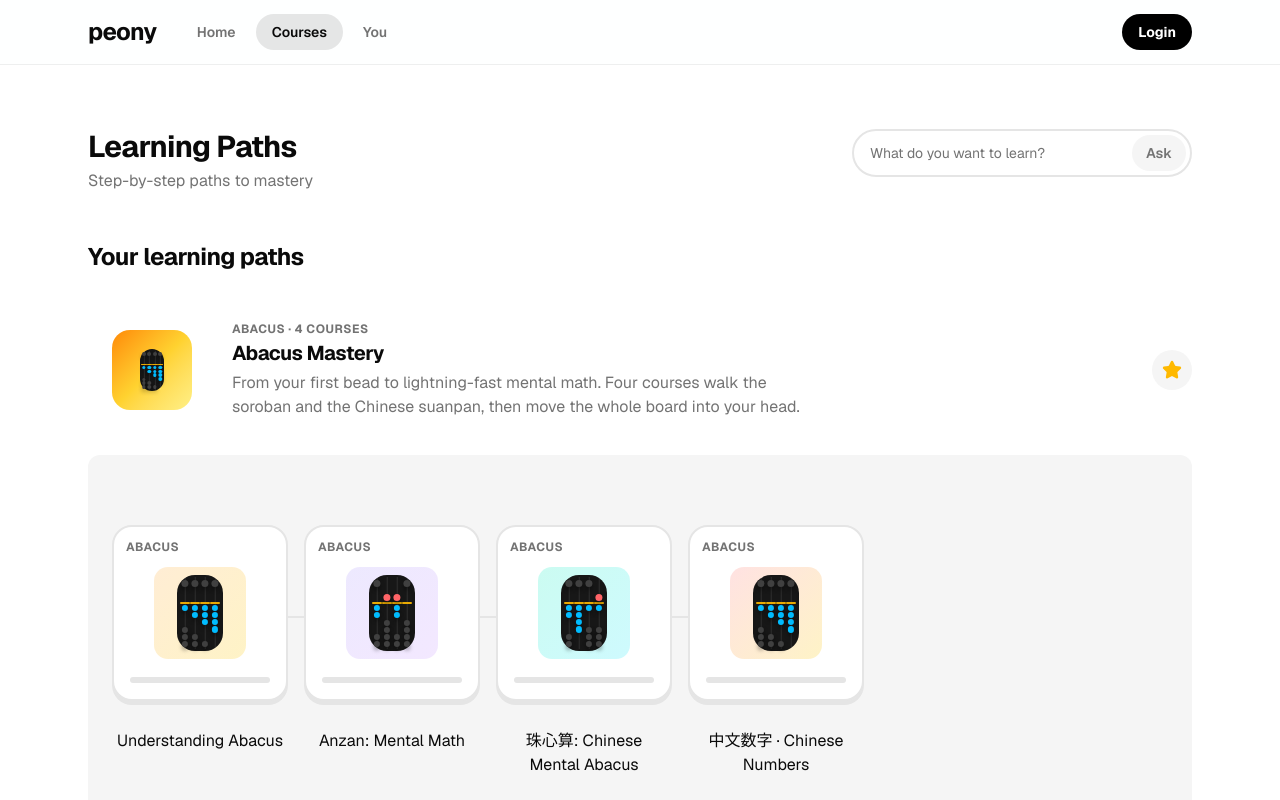
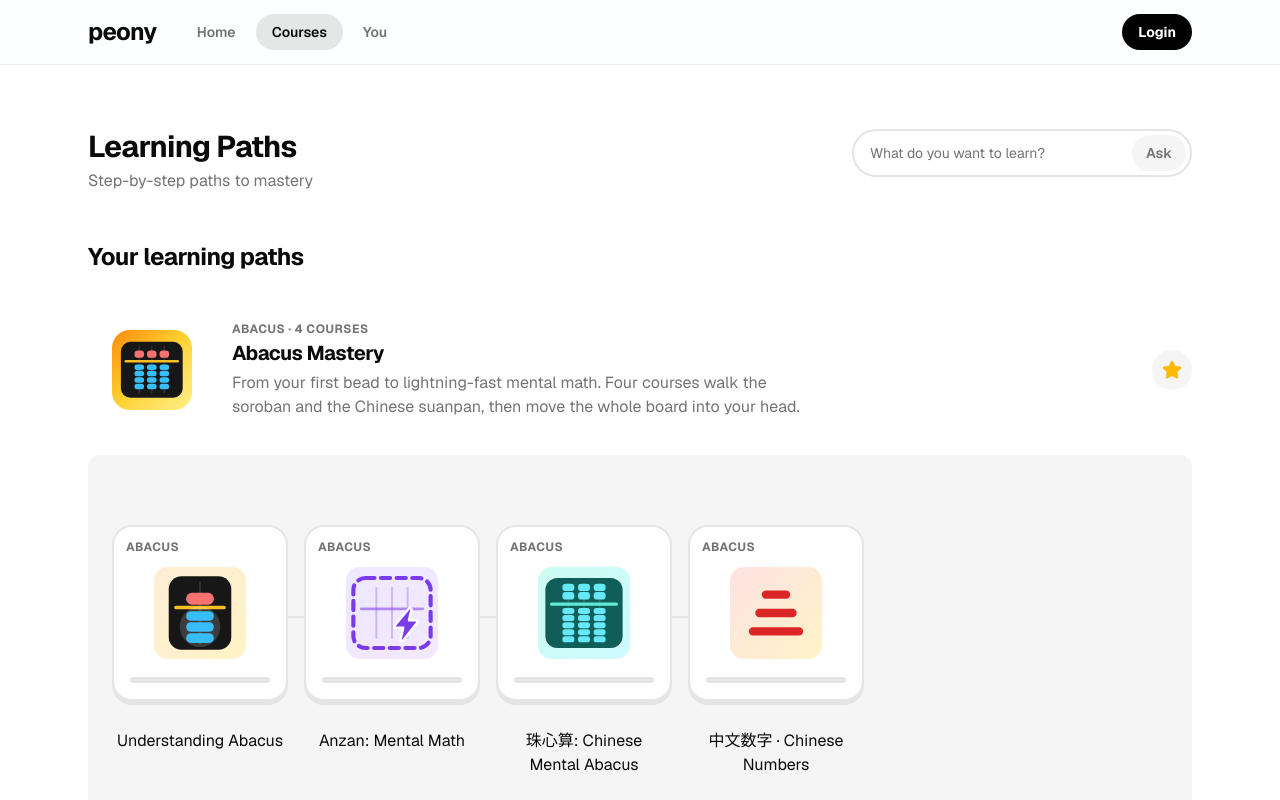
Before and after one commit to learnuidev/skld-app-frontend, a Next.js app: page /courses in a window 1280 px wide. Shown: the top 800 px of the page. Built offline with nearby package versions, Linux system fonts and the light colour scheme; a web font is replaced by a local one.

Commit message:
update svgs

```diff
--- a/components/courses/course-art.tsx
+++ b/components/courses/course-art.tsx
@@ -1,5 +1,12 @@
 import { Abacus } from "@/components/abacus/abacus";
+import {
+  AbacusArt,
+  BeadArt,
+  MentalArt,
+  SuanpanArt,
+} from "@/components/courses/illustrations/abacus";
 import { FractionsArt } from "@/components/courses/illustrations/fractions";
+import { NumeralsArt } from "@/components/courses/illustrations/numerals";
 import { OperatorsArt } from "@/components/courses/illustrations/operators";
 import type { PathCourse } from "@/modules/course/paths";
 import type { ArtName } from "@/modules/course/types";
@@ -9,11 +16,19 @@ export type CourseArtSize = "card" | "icon";
 
 const SIZES: Record<CourseArtSize, { abacusScale: number; svg: string }> = {
   card: { abacusScale: 0.24, svg: "size-full" },
-  icon: { abacusScale: 0.13, svg: "size-[68%]" },
+  icon: { abacusScale: 0.13, svg: "size-full" },
 };
 
-/** How much of the path icon tile each piece of art fills. */
-const ICON_SIZE: Partial<Record<ArtName, string>> = {
+/**
+ * How much of the path icon tile each piece of art fills. Art with generous
+ * margins in its own viewBox can fill the tile; the rounder marks need air.
+ */
+const ICON_SIZE: Record<ArtName, string> = {
+  abacus: "size-[92%]",
+  bead: "size-[88%]",
+  mental: "size-[92%]",
+  suanpan: "size-[92%]",
+  numerals: "size-[78%]",
   fractions: "size-[68%]",
   operators: "size-[84%]",
 };
@@ -36,18 +51,25 @@ export interface CourseArtProps {
 export function CourseArt({ course, art, size = "card", label }: CourseArtProps) {
   const named = art ?? course?.art;
   const { abacusScale, svg } = SIZES[size];
-  const className =
-    size === "icon" && named ? (ICON_SIZE[named] ?? svg) : svg;
+  const className = size === "icon" && named ? ICON_SIZE[named] : svg;
   const name = label ?? (course ? `${course.title} illustration` : "Course illustration");
 
-  if (named === "fractions") {
+  switch (named) {
+    case "abacus":
+      return <AbacusArt className={className} label={name} />;
+    case "bead":
+      return <BeadArt className={className} label={name} />;
+    case "mental":
+      return <MentalArt className={className} label={name} />;
+    case "suanpan":
+      return <SuanpanArt className={className} label={name} />;
+    case "numerals":
+      return <NumeralsArt className={className} label={name} />;
+    case "fractions":
       return <FractionsArt className={className} label={name} />;
-  }
-
-  if (named === "operators") {
+    case "operators":
       return <OperatorsArt className={className} label={name} />;
-  }
-
+    default:
       return (
         <Abacus
           digits={course?.sample ?? [0, 0, 0, 0]}
@@ -57,5 +79,6 @@ export function CourseArt({ course, art, size = "card", label }: CourseArtProps)
         />
       );
   }
+}
 
 export default CourseArt;
--- /dev/null
+++ b/components/courses/illustrations/abacus.tsx
@@ -0,0 +1,282 @@
+/**
+ * Abacus artwork for the abacus courses. The palette mirrors the interactive
+ * board used in lessons — dark frame, amber beam, red heaven bead, sky earth
+ * beads — while each piece of art shows a different idea:
+ *
+ *  - `abacus`  the whole soroban (the path icon)
+ *  - `bead`    one rod up close, for learning what a single bead is worth
+ *  - `mental`  the board as a dashed ghost, for mental arithmetic
+ *  - `suanpan` the Chinese board, which carries two heaven beads and five earth
+ *              beads per rod instead of one and four
+ */
+
+const FRAME = "#171717";
+const FRAME_JADE = "#115e59";
+const BEAM = "#fbbf24";
+const BEAM_JADE = "#5eead4";
+const HEAVEN = "#f87171";
+const EARTH = "#38bdf8";
+const JADE = "#67e8f9";
+const GHOST = "#7c3aed";
+
+const INNER_TOP = 18;
+const INNER_BOTTOM = 82;
+const BEAM_HEIGHT = 3.5;
+/** Breathing room between the bead stacks and the beam. */
+const HEAVEN_GAP = 3;
+const EARTH_GAP = 2.5;
+const RODS = [33, 50, 67];
+const BEAD_WIDTH = 13;
+
+interface BoardSpec {
+  frame: string;
+  beam: string;
+  rods: number[];
+  heaven: { fill: string; count: number };
+  earth: { fill: string; count: number };
+}
+
+/** Beads shrink as they get more numerous, so a stack always fits its frame. */
+function beadHeight(count: number, heaven: boolean) {
+  if (heaven) return count <= 1 ? 10 : 8;
+  if (count <= 3) return 9;
+  if (count <= 4) return 7.5;
+  return 6.5;
+}
+
+function stackHeight(count: number, height: number, gap: number) {
+  return count * height + Math.max(0, count - 1) * gap;
+}
+
+/** A single column of beads, centred on its rod. */
+function Beads({
+  rodX,
+  top,
+  count,
+  height,
+  fill,
+}: {
+  rodX: number;
+  top: number;
+  count: number;
+  height: number;
+  fill: string;
+}) {
+  const gap = 1.2;
+
+  return (
+    <>
+      {Array.from({ length: count }, (_, index) => (
+        <rect
+          key={index}
+          x={rodX - BEAD_WIDTH / 2}
+          y={top + index * (height + gap)}
+          width={BEAD_WIDTH}
+          height={height}
+          rx={height / 2.2}
+          fill={fill}
+        />
+      ))}
+    </>
+  );
+}
+
+/** A framed board with a beam, rods and the two bead stacks. */
+function Board({ frame, beam, rods, heaven, earth }: BoardSpec) {
+  const heavenHeight = beadHeight(heaven.count, true);
+  const earthHeight = beadHeight(earth.count, false);
+  const heavenStack = stackHeight(heaven.count, heavenHeight, 1.5);
+  const earthStack = stackHeight(earth.count, earthHeight, 1.2);
+
+  const block =
+    heavenStack + HEAVEN_GAP + BEAM_HEIGHT + EARTH_GAP + earthStack;
+  const top = INNER_TOP + (INNER_BOTTOM - INNER_TOP - block) / 2;
+  const beamY = top + heavenStack + HEAVEN_GAP;
+  const earthTop = beamY + BEAM_HEIGHT + EARTH_GAP;
+
+  return (
+    <>
+      <rect x={8} y={12} width={84} height={76} rx={13} fill={frame} />
+
+      {rods.map((rodX) => (
+        <rect
+          key={rodX}
+          x={rodX - 0.9}
+          y={INNER_TOP}
+          width={1.8}
+          height={INNER_BOTTOM - INNER_TOP}
+          fill="#ffffff"
+          opacity={0.12}
+        />
+      ))}
+
+      <rect x={13} y={beamY} width={74} height={BEAM_HEIGHT} rx={BEAM_HEIGHT / 2} fill={beam} />
+
+      {rods.map((rodX) => (
+        <Beads
+          key={`heaven-${rodX}`}
+          rodX={rodX}
+          top={top}
+          count={heaven.count}
+          height={heavenHeight}
+          fill={heaven.fill}
+        />
+      ))}
+
+      {rods.map((rodX) => (
+        <Beads
+          key={`earth-${rodX}`}
+          rodX={rodX}
+          top={earthTop}
+          count={earth.count}
+          height={earthHeight}
+          fill={earth.fill}
+        />
+      ))}
+    </>
+  );
+}
+
+function Art({
+  className,
+  label,
+  children,
+}: {
+  className?: string;
+  label: string;
+  children: React.ReactNode;
+}) {
+  return (
+    <svg viewBox="0 0 100 100" className={className} role="img" aria-label={label} focusable="false">
+      {children}
+    </svg>
+  );
+}
+
+/** The whole soroban: three rods, one heaven bead and four earth beads each. */
+export function AbacusArt({
+  className,
+  label = "A soroban with three rods of beads",
+}: {
+  className?: string;
+  label?: string;
+}) {
+  return (
+    <Art className={className} label={label}>
+      <Board
+        frame={FRAME}
+        beam={BEAM}
+        rods={RODS}
+        heaven={{ fill: HEAVEN, count: 1 }}
+        earth={{ fill: EARTH, count: 4 }}
+      />
+    </Art>
+  );
+}
+
+/** One rod up close, with the bead under the spotlight. */
+export function BeadArt({
+  className,
+  label = "A single abacus rod with one bead highlighted",
+}: {
+  className?: string;
+  label?: string;
+}) {
+  const rodX = 50;
+
+  return (
+    <Art className={className} label={label}>
+      <rect x={16} y={10} width={68} height={80} rx={14} fill={FRAME} />
+      <rect x={rodX - 1} y={16} width={2} height={68} fill="#ffffff" opacity={0.12} />
+      <rect x={22} y={42} width={56} height={4} rx={2} fill={BEAM} />
+
+      {/* Heaven bead, pushed down to the beam: it is worth five. */}
+      <rect x={rodX - 15} y={28} width={30} height={13} rx={6} fill={HEAVEN} />
+
+      {/* The middle earth bead is lit up — the one being explained. */}
+      <circle cx={rodX} cy={65} r={22} fill="#ffffff" opacity={0.16} />
+      {[48, 60, 72].map((y) => (
+        <rect key={y} x={rodX - 15} y={y} width={30} height={10.5} rx={5} fill={EARTH} />
+      ))}
+    </Art>
+  );
+}
+
+/** The board as a ghost: mental arithmetic, with a spark of speed. */
+export function MentalArt({
+  className,
+  label = "A dashed abacus with a lightning bolt",
+}: {
+  className?: string;
+  label?: string;
+}) {
+  return (
+    <Art className={className} label={label}>
+      <rect
+        x={8}
+        y={12}
+        width={84}
+        height={76}
+        rx={13}
+        fill="none"
+        stroke={GHOST}
+        strokeWidth={4.5}
+        strokeDasharray="10 7"
+        strokeLinecap="round"
+      />
+
+      {RODS.map((rodX) => (
+        <rect
+          key={rodX}
+          x={rodX - 1}
+          y={22}
+          width={2}
+          height={56}
+          fill={GHOST}
+          opacity={0.3}
+        />
+      ))}
+
+      <rect
+        x={15}
+        y={44}
+        width={70}
+        height={3}
+        rx={1.5}
+        fill={GHOST}
+        opacity={0.55}
+      />
+
+      <g transform="translate(46 42) scale(1.7)">
+        <path
+          d="M13 2 4.1 12.6a1 1 0 0 0 .8 1.6h4.6l-1.7 7.2a1 1 0 0 0 1.7.9L18.4 11a1 1 0 0 0-.8-1.6h-4.4l1.6-6.6a1 1 0 0 0-1.8-.8Z"
+          fill={GHOST}
+          stroke="#ffffff"
+          strokeWidth={1.6}
+          strokeLinejoin="round"
+        />
+      </g>
+    </Art>
+  );
+}
+
+/** The Chinese suanpan: two heaven beads and five earth beads per rod. */
+export function SuanpanArt({
+  className,
+  label = "A Chinese suanpan with two heaven beads and five earth beads per rod",
+}: {
+  className?: string;
+  label?: string;
+}) {
+  return (
+    <Art className={className} label={label}>
+      <Board
+        frame={FRAME_JADE}
+        beam={BEAM_JADE}
+        rods={RODS}
+        heaven={{ fill: JADE, count: 2 }}
+        earth={{ fill: JADE, count: 5 }}
+      />
+    </Art>
+  );
+}
--- /dev/null
+++ b/components/courses/illustrations/numerals.tsx
@@ -0,0 +1,47 @@
+/**
+ * Course artwork for "Chinese Numbers": the numerals 一, 二 and 三 (one, two,
+ * three) as three brush-like strokes, each longer than the last. Drawn as
+ * strokes rather than text so the shapes never depend on a CJK font.
+ */
+
+const INK = "#dc2626";
+
+/** y, and the half-width, of each stroke from the top. */
+const STROKES = [
+  { y: 30, half: 11 },
+  { y: 50, half: 18 },
+  { y: 70, half: 25 },
+];
+
+export function NumeralsArt({
+  className,
+  label = "The Chinese numerals one, two and three",
+}: {
+  className?: string;
+  label?: string;
+}) {
+  return (
+    <svg
+      viewBox="0 0 100 100"
+      className={className}
+      role="img"
+      aria-label={label}
+      focusable="false"
+    >
+      {STROKES.map(({ y, half }) => (
+        <line
+          key={y}
+          x1={50 - half}
+          y1={y}
+          x2={50 + half}
+          y2={y}
+          stroke={INK}
+          strokeWidth={9}
+          strokeLinecap="round"
+        />
+      ))}
+    </svg>
+  );
+}
+
+export default NumeralsArt;
--- a/modules/course/catalog.ts
+++ b/modules/course/catalog.ts
@@ -19,6 +19,7 @@ export const courseCatalog: CourseSummary[] = [
     heroAccent: understandingAbacusCourse.heroAccent,
     status: "available",
     sample: [4, 3, 2, 1],
+    art: "bead",
   },
   {
     slug: anzanCourse.slug,
@@ -34,6 +35,7 @@ export const courseCatalog: CourseSummary[] = [
     heroAccent: anzanCourse.heroAccent,
     status: "available",
     sample: anzanCourse.sample ?? [0, 7, 5, 2],
+    art: "mental",
   },
   {
     slug: zhuxinsuanCourse.slug,
@@ -49,6 +51,7 @@ export const courseCatalog: CourseSummary[] = [
     heroAccent: zhuxinsuanCourse.heroAccent,
     status: "available",
     sample: zhuxinsuanCourse.sample ?? [6, 1, 4, 2],
+    art: "suanpan",
   },
   {
     slug: chineseNumbersCourse.slug,
@@ -64,6 +67,7 @@ export const courseCatalog: CourseSummary[] = [
     heroAccent: chineseNumbersCourse.heroAccent,
     status: "available",
     sample: chineseNumbersCourse.sample ?? [4, 3, 2, 1],
+    art: "numerals",
   },
   {
     slug: "math-fundamentals",
--- a/modules/course/paths.ts
+++ b/modules/course/paths.ts
@@ -59,6 +59,7 @@ export const primaryPaths: LearningPath[] = [
       "zhuxinsuan",
       "chinese-numbers",
     ],
+    art: "abacus",
   },
 ];
 
--- a/modules/course/types.ts
+++ b/modules/course/types.ts
@@ -104,4 +104,11 @@ export interface CourseSummary {
 }
 
 /** Named pieces of artwork, each with a component in `components/courses/illustrations`. */
-export type ArtName = "fractions" | "operators";
+export type ArtName =
+  | "fractions"
+  | "operators"
+  | "abacus"
+  | "bead"
+  | "mental"
+  | "suanpan"
+  | "numerals";
```
Also changed, not shown: 2 other files (tests, documents, lock files or other folders). Lines whose indentation alone changed are shown as unchanged.
